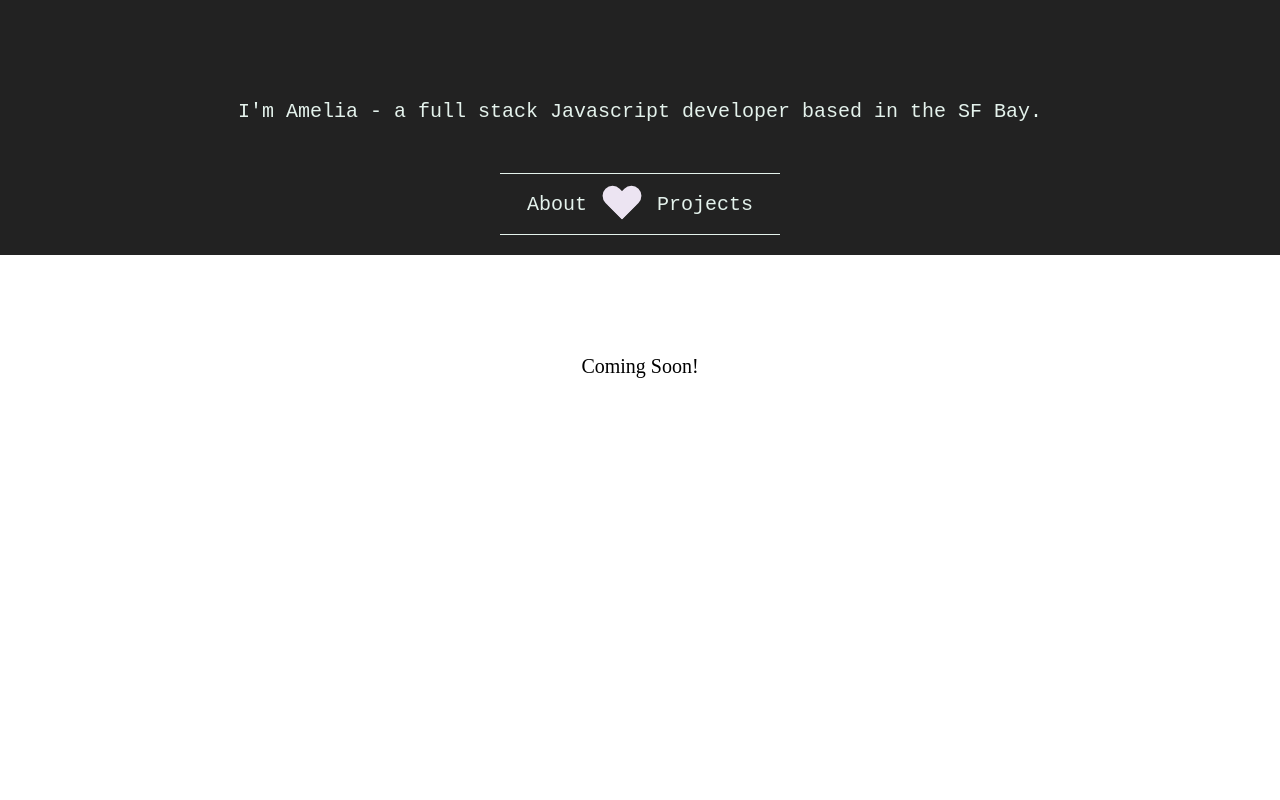
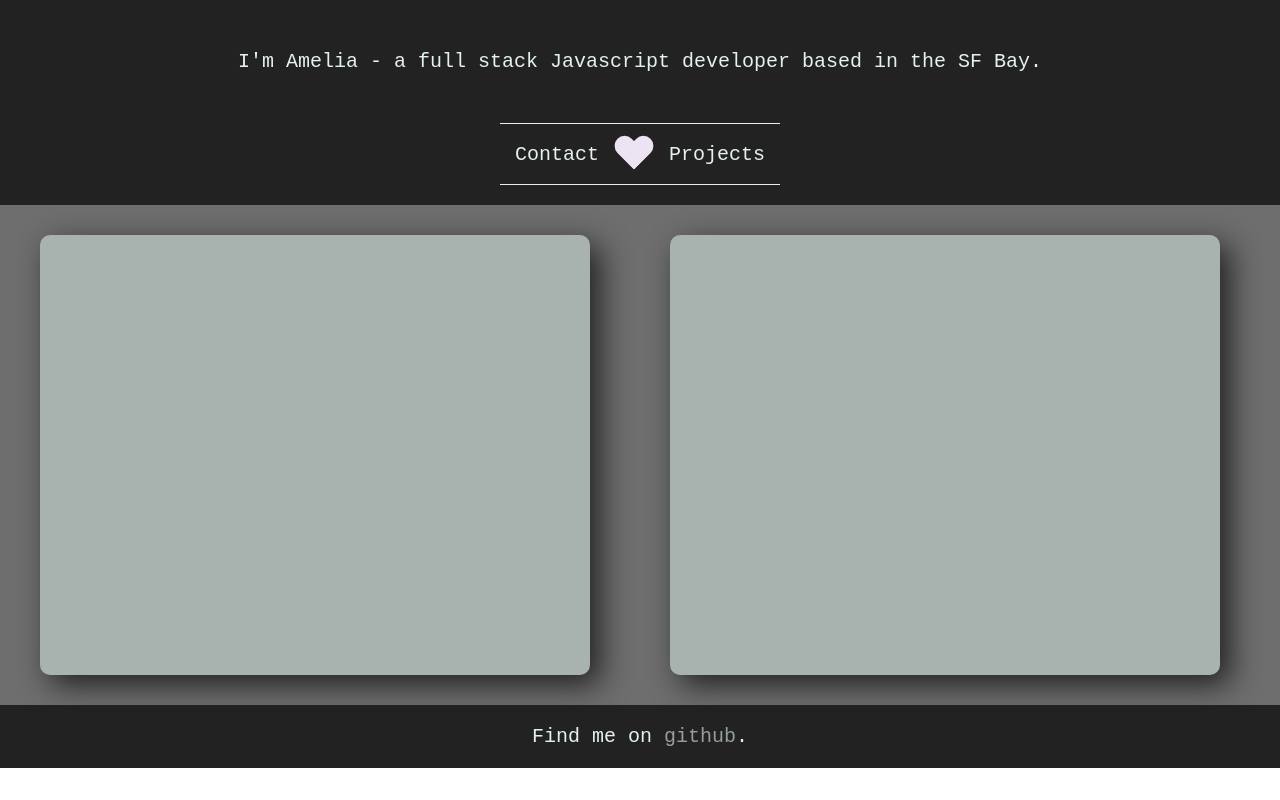
Before and after one commit to ameliavoncat/ameliavoncat, a website: page index.html in a window 1280 px wide. Drawn offline with nearby package versions, Linux system fonts and the light colour scheme.

Commit message:
Project section added

```diff
--- a/browser/style.css
+++ b/browser/style.css
@@ -1,20 +1,23 @@
-body{
+body {
   margin: 0;
   padding: 0;
   width: 100%;
   height: 100vh;
 }
+a {
+  color: inherit;
+  opacity: 0.6;
+  text-decoration: none;
+}
 
 .Page {
   width: 100%;
-  height: 100vh;
+  min-height: 100vh;
 }
 
-.Intro {
+.Intro, .Contact {
   background-color: #222222;
   font-family: monospace;
-  padding-top: 100px;
-  padding-bottom: 20px;
   display: flex;
   flex-direction: column;
   align-items: center;
@@ -22,11 +25,18 @@ body{
   color: #E4F2EC;
 }
 
+.Intro {
+  padding-bottom: 20px;
+}
+
+.Intro-text, .Projects-header {
+  margin: 50px 0;
+}
+
 .Intro-options {
   display: flex;
   align-items: center;
   justify-content: center;
-  margin-top: 50px;
   border-top: 1px solid #E4F2EC;
   border-bottom: 1px solid #E4F2EC;
   width: 280px;
@@ -34,10 +44,44 @@ body{
 
 .Projects {
   font-size: 20px;
-  padding-top: 100px;
+  height: 500px;
+  display: flex;
+  justify-content: flex-start;
+  background-color: #6E6E6E;
+}
+
+.Projects-project {
+  color: #222222;
+  width: 550px;
+  height: 440px;
+  border-radius: 10px;
+  margin: 30px 40px;
+  background-color: #A8B2AE;
+  box-shadow: 10px 10px 30px 0 #222222;
+}
+
+.Projects-project-content {
+  display: flex;
+  flex-direction: column;
+  align-items: center;
+  /*text-align: center;*/
+  margin: 20px;
+}
+
+.Projects-project-image-container{
   display: flex;
   justify-content: center;
 }
+.Projects-project-image {
+  width: 50%;
+  border-radius: 5px;
+  margin: 5px 0;
+}
+
+.Contact-text {
+  margin: 20px;
+}
+
 
 #heart-logo {
   margin-top: 10px;
--- a/index.html
+++ b/index.html
@@ -11,13 +11,25 @@
           I'm Amelia - a full stack Javascript developer based in the SF Bay.
         </div>
         <div class="Intro-options">
-          <div class="Intro-about">About</div>
+          <div class="Intro-contact">Contact</div>
           <div class="Intro-heart" id="heart-logo"></div>
           <div class="Intro-projects">Projects</div>
         </div>
       </div>
       <div class="Projects">
-        Coming Soon!
+        <div class="Projects-project">
+          <div class="Projects-project-content">
+          </div>
+        </div>
+        <div class="Projects-project">
+          <div class="Projects-project-content">
+          </div>
+        </div>
+      </div>
+      <div class="Contact">
+        <div class="Contact-text">
+          Find me on <a href="http://github.com/ameliavoncat">github</a>.
+        </div>
       </div>
     </div>
     <script src="./browser/index.js"></script>
```
